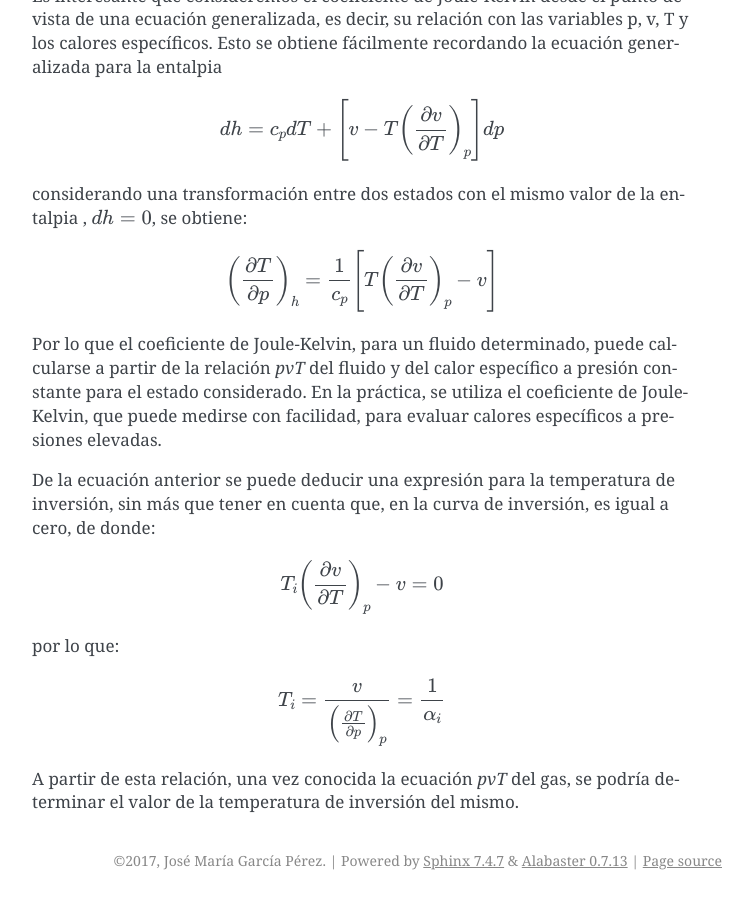
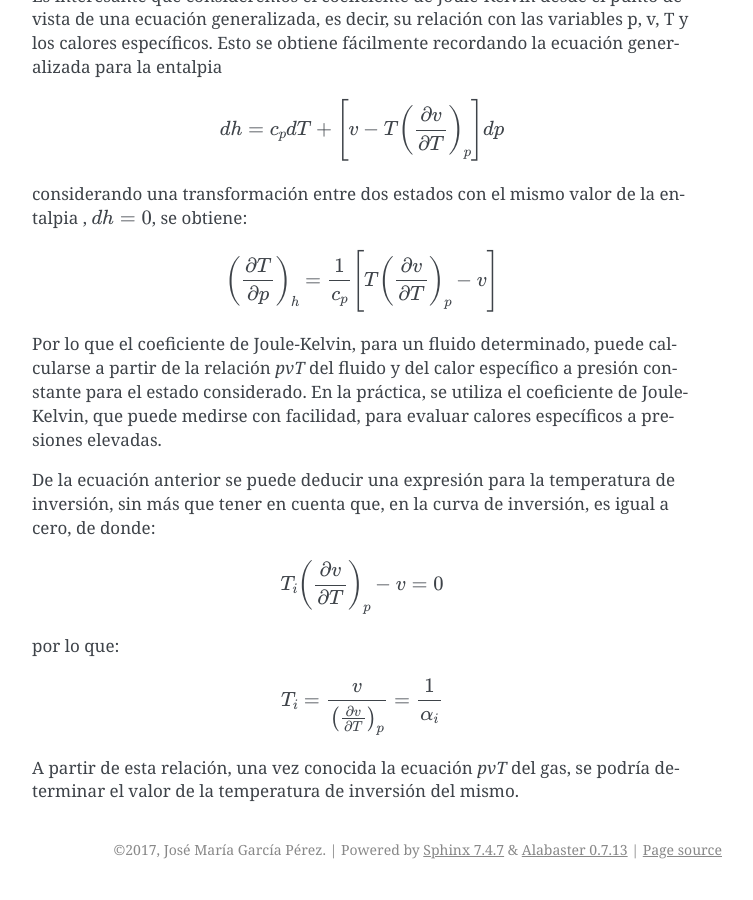
Before and after one commit to mantielero/termodinamica, a Sphinx documentation site: the page built from source/rtg_JT_JK.rst, in a window 1280 px wide and 900 px high, scrolled down 3986 px. Shown: the whole window, without its empty margins (388-1141 px from the left). Built offline with Sphinx 7.4.7, drawn with Linux system fonts in a browser that asks for light colours; pages that are not in the unit, such as notebooks, are missing from menus.

Commit message:
Update rtg_JT_JK.rst

```diff
--- a/source/rtg_JT_JK.rst
+++ b/source/rtg_JT_JK.rst
@@ -77,7 +77,7 @@ por lo que:
 
 .. math::
 
-   T_i = \frac{v}{\left( \frac{\partial T}{\partial p} \right)_p} = \frac{1}{\alpha_i}
+   T_i = \frac{v}{\left( \frac{\partial v}{\partial T} \right)_p} = \frac{1}{\alpha_i}
 
 
 A partir de esta relación, una vez conocida la ecuación *pvT* del gas, se podría determinar el valor de la temperatura de inversión del mismo.
```
